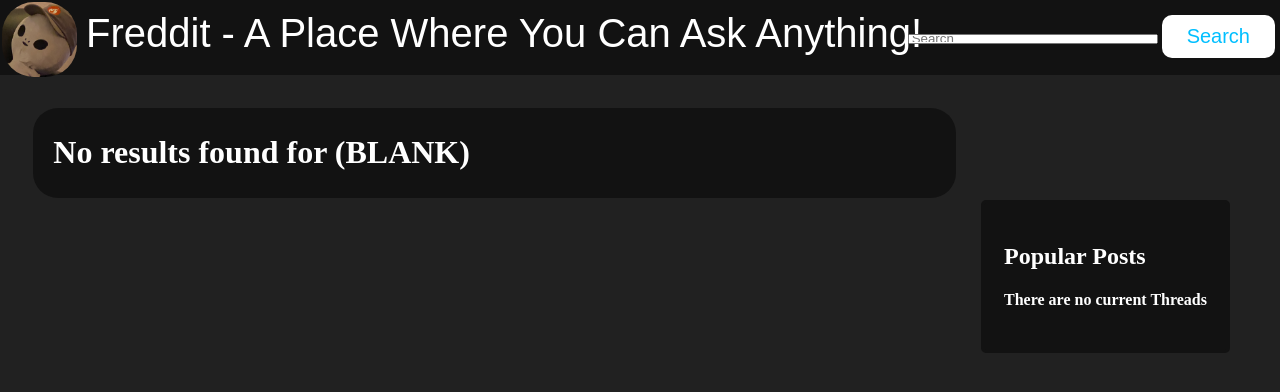
After one commit to TheYibster/fredditforums, a Django app: page /freddit/search/ in a window 1280 px wide. The commit adds this page. Shown: the top 392 px of the page. Run offline with Django 4.2, Linux system fonts and the light colour scheme.

Commit message:
added user-accessible db query

```diff
--- a/fredditforums/freddit/urls.py
+++ b/fredditforums/freddit/urls.py
@@ -9,5 +9,7 @@ urlpatterns = [
     path('thread/<thread_slug>/add_comment/', views.add_comment, name="add_comment"),
     path('login_user/', views.login_user, name='login_user'),
     path('logout_user/', views.logout_user, name="logout_user"),
-    path('register_user/', views.register_user, name="register_user")
+    path('register_user/', views.register_user, name="register_user"),
+    path('search/', views.search, name='search'),
+
 ]
--- a/fredditforums/freddit/views.py
+++ b/fredditforums/freddit/views.py
@@ -1,4 +1,5 @@
 from http.client import HTTPResponse
+from django.db.models import Q
 from django.shortcuts import render, redirect
 from freddit.models import Thread, Comment
 from freddit.forms import ThreadForm, CommentForm
@@ -88,3 +89,11 @@ def register_user(request):
     else:
         form = UserCreationForm()
     return render(request, 'authentication/register_user.html', {'form': form})
+
+def search(request):
+    if request.method == "POST":
+        searched = request.POST['searched']
+        threads = Thread.objects.filter(Q(topic__contains=searched) | Q(inform__contains=searched))
+        return render(request, 'freddit/search.html', {'searched':searched, 'threads': threads})
+    else:
+        return render(request, 'freddit/search.html', {})
--- a/fredditforums/fredditforums/urls.py
+++ b/fredditforums/fredditforums/urls.py
@@ -23,4 +23,5 @@ urlpatterns = [
     path('freddit/', include('freddit.urls')),
     path('freddit/', include('django.contrib.auth.urls')),
 
+
 ]
--- a/fredditforums/static/css/base.css
+++ b/fredditforums/static/css/base.css
@@ -39,24 +39,26 @@ body {
 .banner {
     display: inline;
     background-color: #121212;
-    position: relative;
+    position: fixed;
     top: 0px;
     left: 0px;
     width: 100%;
+
 }
 
 .banner img {
-    position: absolute;
+    float: left;
+    position: relative;
     top: 2px;
     left: 2px;
     width: 75px;
     height: 75px;
     border-radius: 32px;
-    float: left;
 }
 
 .banner_button {
-    position: absolute;
+    display: inline-block;
+    position: relative;
     top: 10px;
     left: 5px;
     font-family: Arial, Helvetica, sans-serif;
@@ -67,7 +69,7 @@ body {
 }
 
 .login_button {
-    position: absolute;
+    position: relative;
     top: 0px;
     right: 0px;
 }
@@ -93,7 +95,7 @@ body {
     top: 100px;
 }
 
-.content * {
+.content h1 {
     color: #fff;
 }
 
@@ -127,3 +129,44 @@ body {
     padding: 5px 10px;
     border-radius: 10px;
 }
+
+.search {
+    width: 250px;
+    height: 10px;
+}
+
+.search_bar {
+    position: absolute;
+    top: 15px;
+    right: 5px;
+}
+
+a.fill-div {
+    display: block;
+    height: 100%;
+    width: 100%;
+    text-decoration: none;
+}
+
+a:link{
+    color:white;
+  }
+a:visited{
+    color:gray;
+  }
+a:hover{
+    color:white;
+  }
+a:focus{
+    color:white;
+  }
+a:active{
+    color: white;
+  }
+
+.search_results {
+    border-radius: 15px;
+    background-color: #212121;
+    padding: 5px;
+    margin: 15px;
+}
--- a/fredditforums/templates/freddit/base.html
+++ b/fredditforums/templates/freddit/base.html
@@ -15,6 +15,11 @@
             <img src="{% static 'images/fred.jpg' %}" alt='Image of Fred'>
             <form action="/freddit">
                 <input class= "banner_button" type="submit" value="Freddit - A Place Where You Can Ask Anything!" />
+            </form>
+            <form class="search_bar" method="POST" action="{% url 'search' %}">
+                {% csrf_token %}
+                <input class="search" type="search" placeholder="Search" aria-label="Search" name="searched">
+                <button class='button1' type="submit">Search</button>
             </form>
         </div>
 
--- /dev/null
+++ b/fredditforums/templates/freddit/search.html
@@ -0,0 +1,20 @@
+{% extends 'freddit/base.html' %}
+{% load static %}
+
+{% block body_block %}
+    {% if searched %}
+        <h1>Search Results: {{searched}}</h1>
+        <br/>
+        {% for thread in threads %}
+            <div class="search_results">
+                <a href="{% url 'thread_post' thread.slug%}" class="fill-div">
+                <h2>{{thread.topic}}</h2>
+                <p>{{thread.inform}}</p>
+                </a>
+            </div>
+        {% endfor %}
+    {% else %}
+        <h1>No results found for (BLANK)</h1>
+    {% endif %}
+
+{% endblock %}
```
